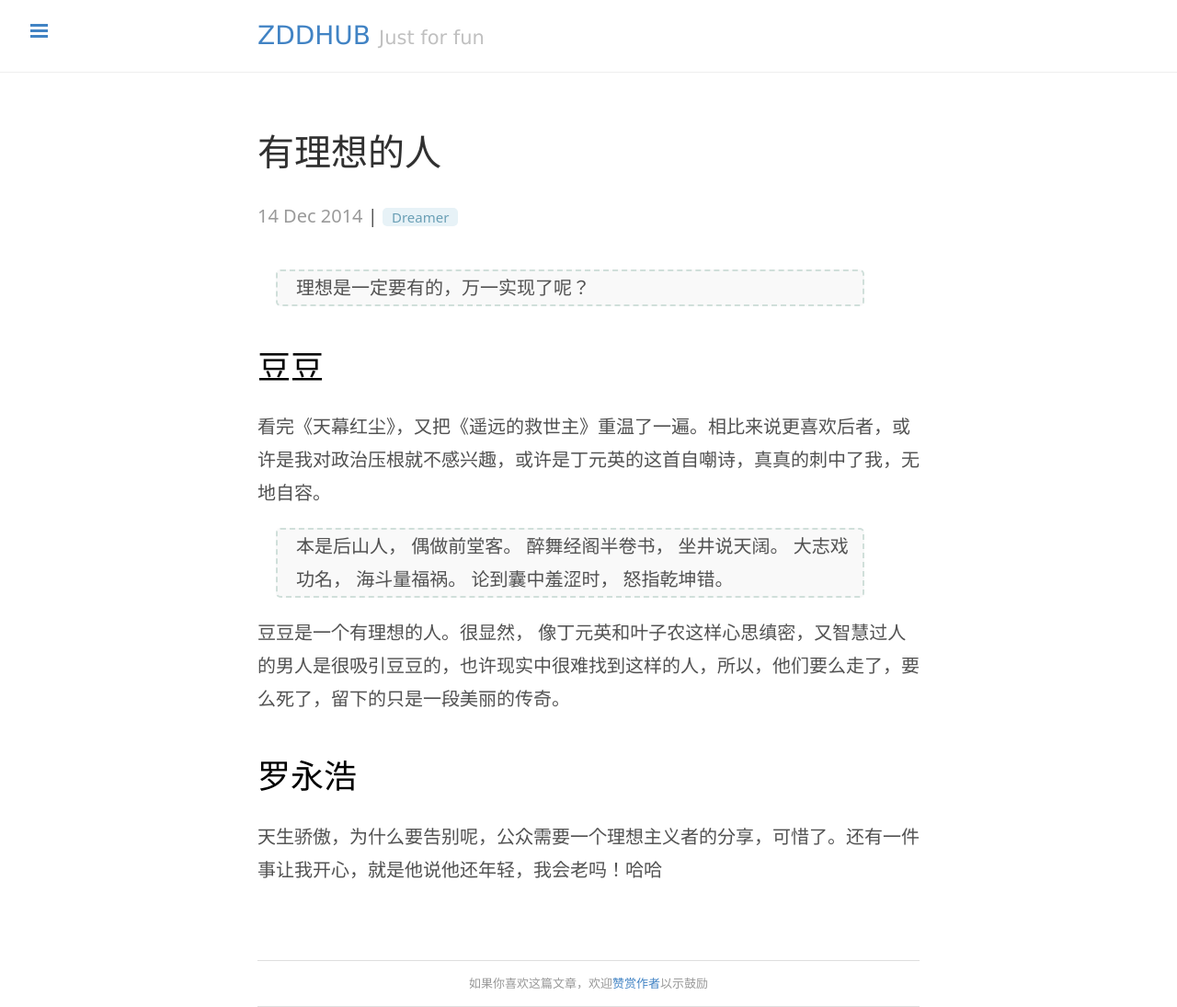
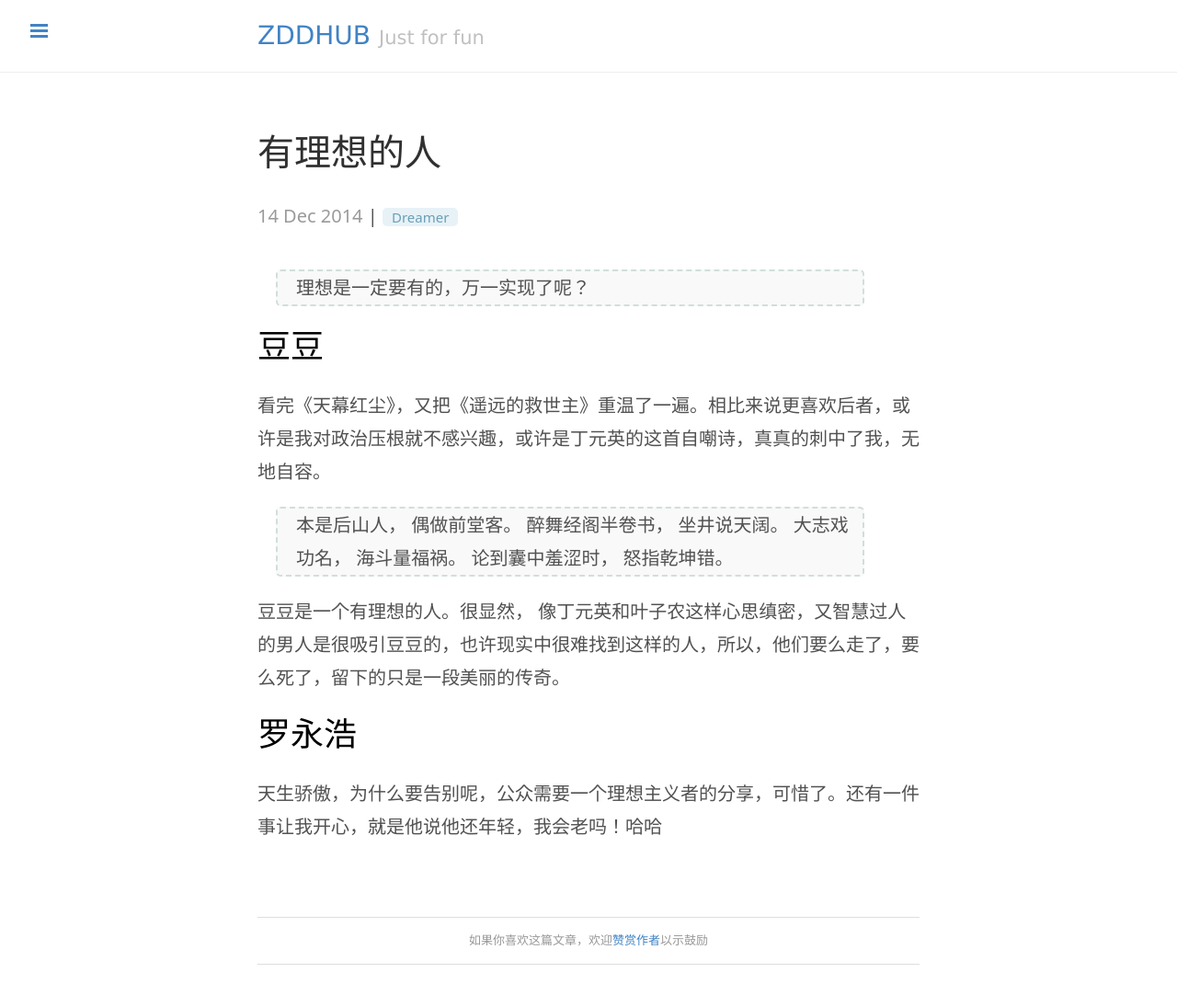
Before and after one commit to zddhub/zddhub.github.io, a Jekyll site: the page built from _posts/2014-12-14-dreamer.md, in a window 1280 px wide. Shown: the whole page at 92% size. Built offline with Jekyll 4.4.1, drawn with Linux system fonts in a browser that asks for light colours; Markdown is read by kramdown in place of the engine named in the settings; comment, search, counter and statistics services are not loaded; after the commit the page ends 1049 px from its top, so only the background shows below that.

Commit message:
Adjust bottom

```diff
--- a/public/css/poole.css
+++ b/public/css/poole.css
@@ -107,7 +107,7 @@ h5, h6 {
 /* Body text */
 p {
   margin-top: 0;
-  margin-bottom: 1rem;
+  margin-bottom: 1em;
 }
 
 strong {
--- a/public/css/typo.css
+++ b/public/css/typo.css
@@ -249,7 +249,7 @@ h1, h2, h3, h4, h5, h6 {
 /* 标题应该更贴紧内容，并与其他块区分，margin 值要相应做优化 */
 .typo h1, .typo h2, .typo h3, .typo h4, .typo h5, .typo h6,
 .typo-h1, .typo-h2, .typo-h3, .typo-h4, .typo-h5, .typo-h6 {
-  margin-top: 1.2em;
+/*  margin-top: 1em;*/
   margin-bottom: 0.6em;
   line-height: 1.35;
 }
```
